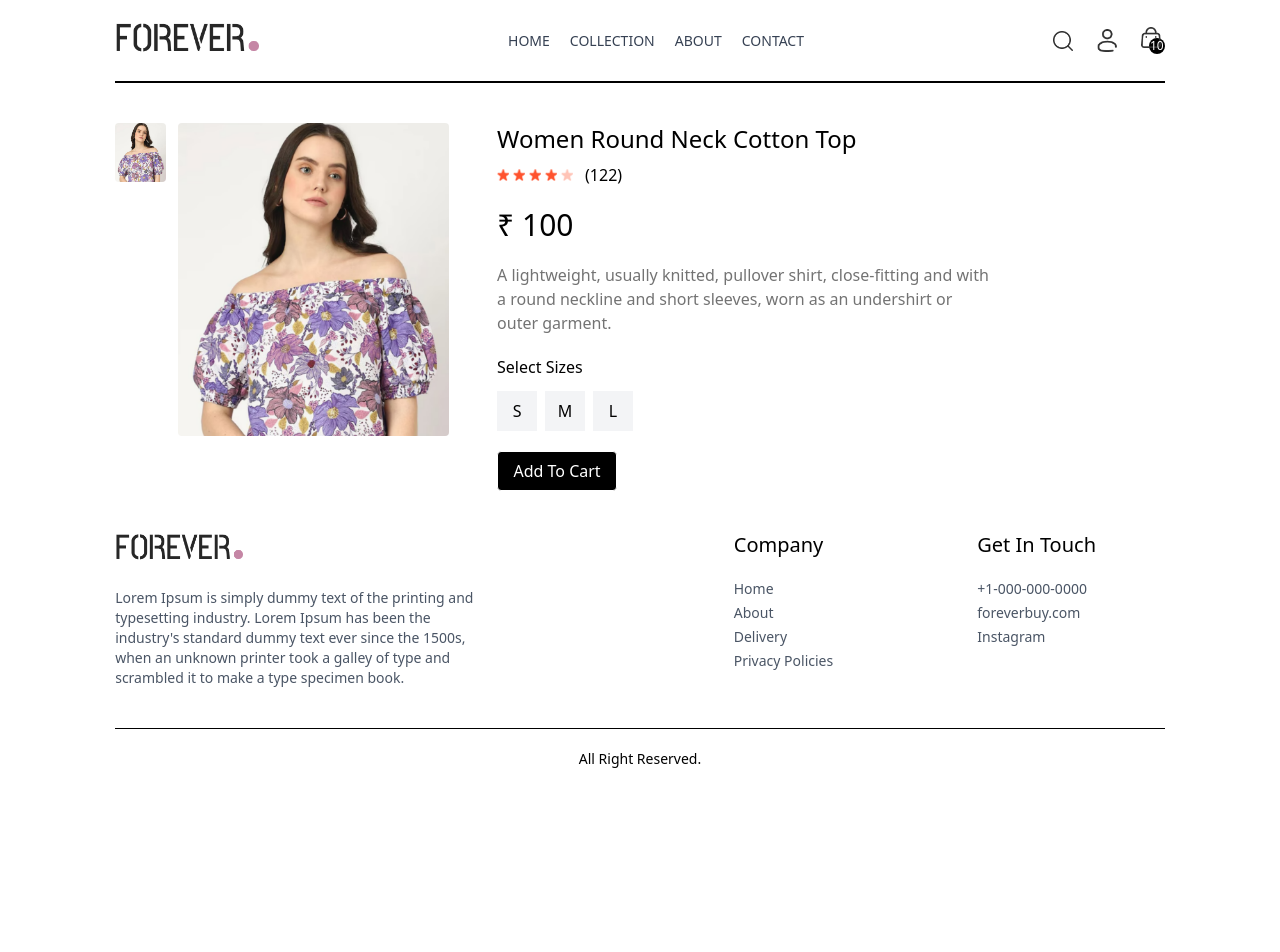
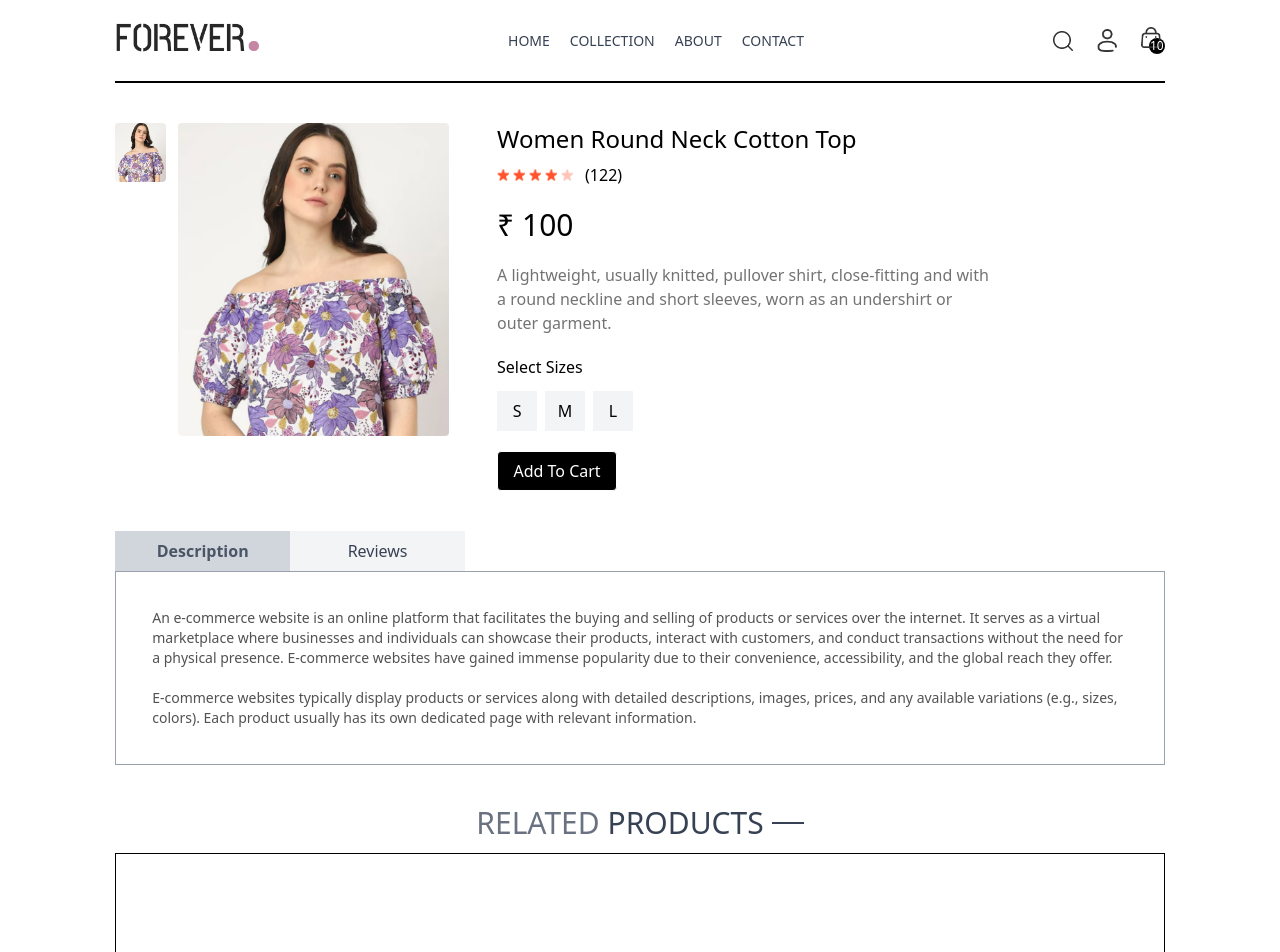
Before and after one commit to Nitishjhaa/full-stack-project, a React (Vite) app in the folder e-commerce/Frontend/: page /product/aaaaa in a window 1280 px wide. Shown: the top 952 px of the page. Before the commit the page ends 800 px from the top, so only its background shows below. Built offline with nearby package versions, Linux system fonts and the light colour scheme.

Commit message:
made next step

```diff
--- a/e-commerce/Frontend/src/components/Title.jsx
+++ b/e-commerce/Frontend/src/components/Title.jsx
@@ -3,7 +3,7 @@ import React from 'react'
 const Title = ({text1, text2}) => {
   return (
     <div className='inline-flex gap-2 items-center mb-3'>
-        <p className='text-gray-500 uppercase'>{text1} <span className='text-gray-700 font-medium uppercase'> {text2} </span></p>
+        <p className='text-gray-500 uppercase text-3xl'>{text1} <span className='text-gray-700 font-medium uppercase text-3xl'> {text2} </span></p>
         <p className='w-8 sm:12 h-[1px] sm:h-[2px] bg-gray-700'></p>
 
     </div>
--- a/e-commerce/Frontend/src/pages/Product.jsx
+++ b/e-commerce/Frontend/src/pages/Product.jsx
@@ -2,6 +2,7 @@ import React, { useContext, useEffect, useState } from 'react';
 import { useParams } from 'react-router-dom';
 import { ShopContext } from '../context/ShopContext';
 import { assets } from '../assets/frontend_assets/assets';
+import Title from '../components/Title';
 
 
 const Product = () => {
@@ -11,6 +12,7 @@ const Product = () => {
   const [productData, setProductData] = useState(false);
   const [image, setImage] = useState('');
   const [size, setSize] = useState(null);
+  const [openTab, setOpenTab] = useState("tab1")
 
   const fetchProductData = async () => {
     products.map((i) => {
@@ -77,6 +79,59 @@ const Product = () => {
         </div>
 
       </div>
+      {/* description */}
+      <div className='mx-auto  mt-10'>
+        {/* Tabs Header */}
+        <div className="flex ">
+          <button
+            onClick={() => setOpenTab("tab1")}
+            className={`px-4 py-2 w-1/6 text-center ${openTab === "tab1"
+              ? "bg-gray-300 text-gray-600 font-semibold transition-colors duration-300"
+              : "bg-gray-100 text-gray-700"
+              }`}
+          >
+            Description
+          </button>
+          <button
+            onClick={() => setOpenTab("tab2")}
+            className={`px-4 py-2 w-1/6 text-center ${openTab === "tab2"
+              ? "bg-gray-300 text-gray-600 font-semibold transition-colors duration-300"
+              : "bg-gray-100 text-gray-700"
+              }`}
+          >
+            Reviews
+          </button>
+        </div>
+
+        {/* Tabs Content */}
+        <div className="p-4 border border-gray-400">
+          {openTab === "tab1"
+            &&
+            <div className='p-5'>
+              <p className='text-neutral-600 text-sm'>
+                An e-commerce website is an online platform that facilitates the buying and selling of products or services over the internet. It serves as a virtual marketplace where businesses and individuals can showcase their products, interact with customers, and conduct transactions without the need for a physical presence. E-commerce websites have gained immense popularity due to their convenience, accessibility, and the global reach they offer.
+                <br /><br />
+                E-commerce websites typically display products or services along with detailed descriptions, images, prices, and any available variations (e.g., sizes, colors). Each product usually has its own dedicated page with relevant information.
+              </p>
+            </div>
+          }
+          {openTab === "tab2"
+            &&
+            <div>
+              Review goes here
+            </div>
+          }
+        </div>
+      </div>
+
+      <div className='mt-10'>
+        <div className='text-center'>
+          <Title text1={'Related'} text2={'Products'} />
+          <div className='border h-[50vh]'>
+
+          </div>
+        </div>
+      </div>
     </div>
   ) : <div className='opacity-0'></div>
 }
```
